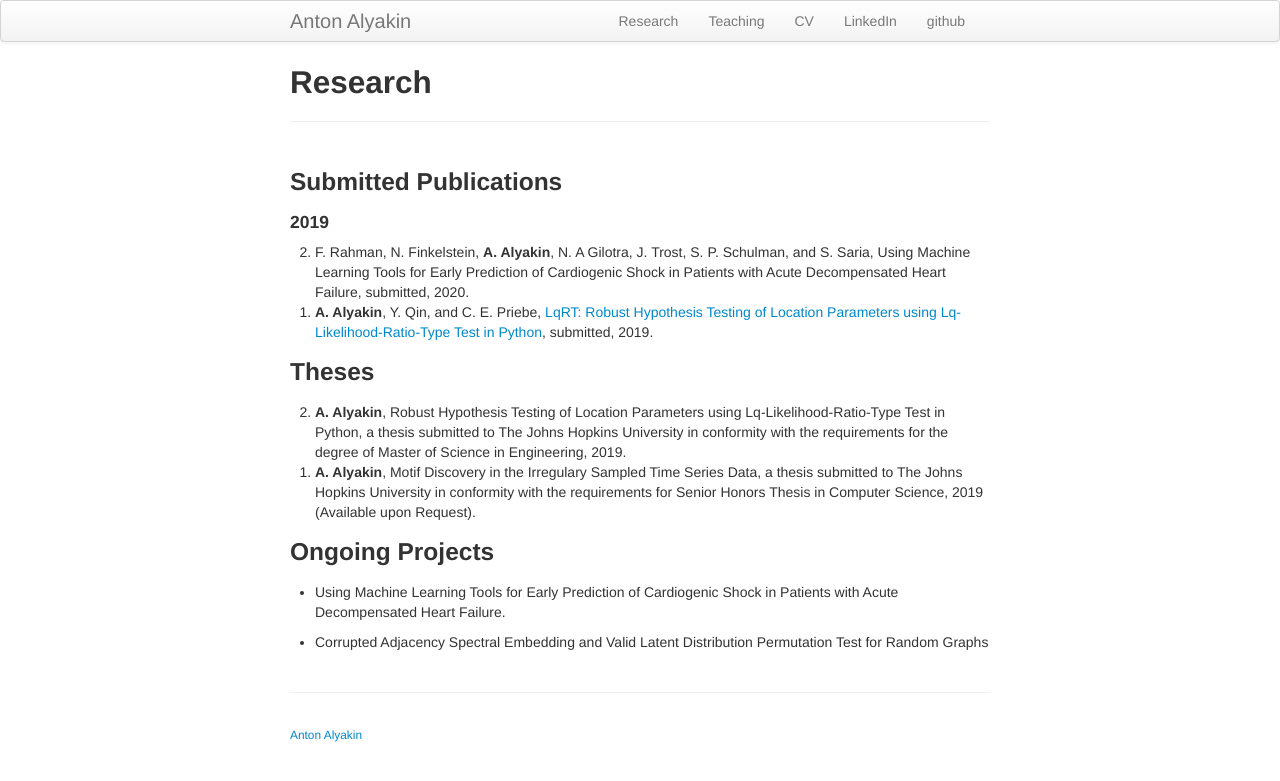
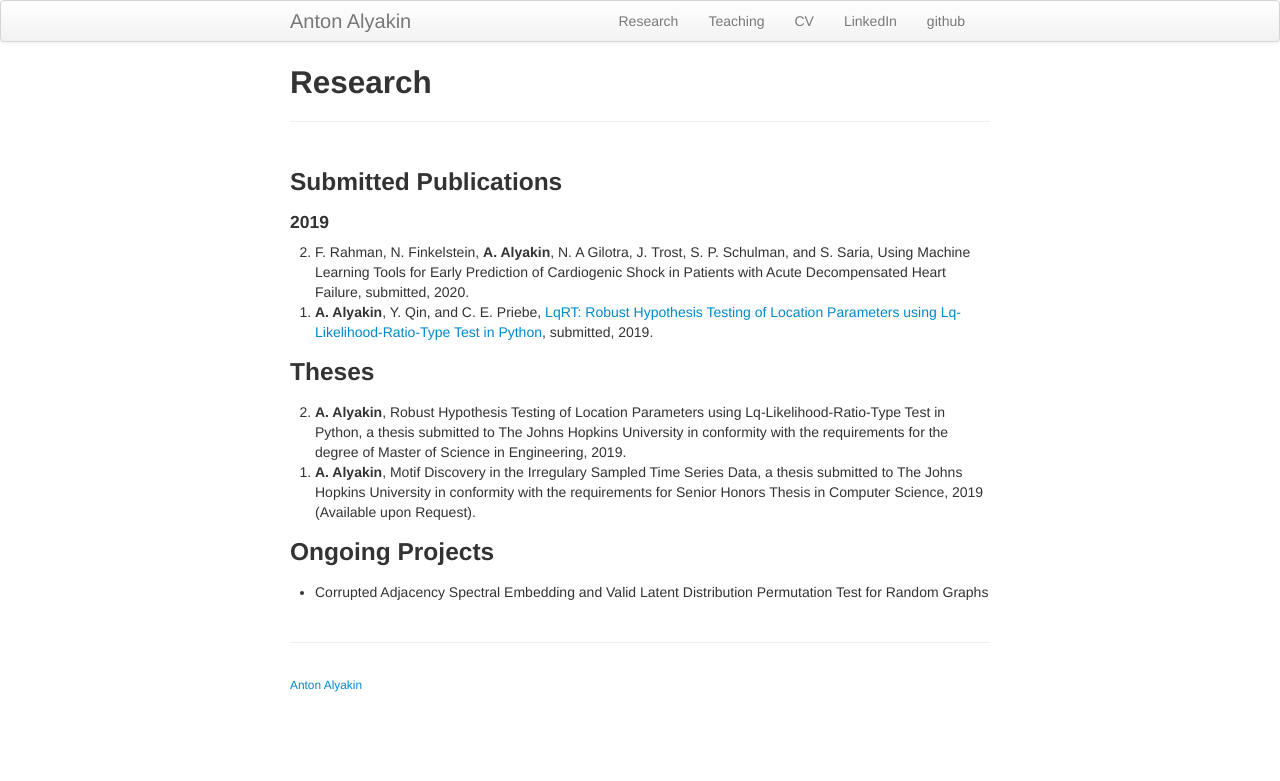
Before and after one commit to alyakin314/alyakin314.github.io, a Jekyll site: the page built from pages/research.md, in a window 1280 px wide. Shown: the top 781 px of the page. Built offline with Jekyll 4.4.1, drawn with Linux system fonts in a browser that asks for light colours.

Commit message:
Update research.md

```diff
--- a/pages/research.md
+++ b/pages/research.md
@@ -15,6 +15,4 @@ title: Research
 {: reversed="reversed"}
 
 ### Ongoing Projects
-- Using Machine Learning Tools for Early Prediction of Cardiogenic Shock in Patients with Acute Decompensated Heart Failure.
-
 - Corrupted Adjacency Spectral Embedding and Valid Latent Distribution Permutation Test for Random Graphs
```
